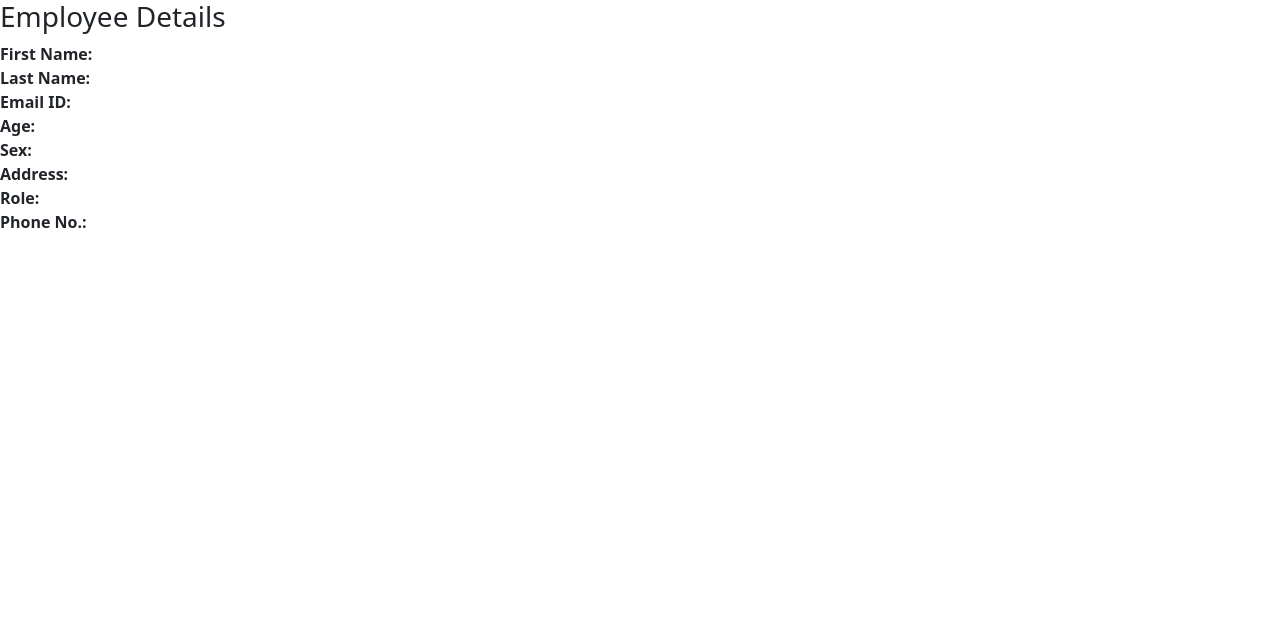
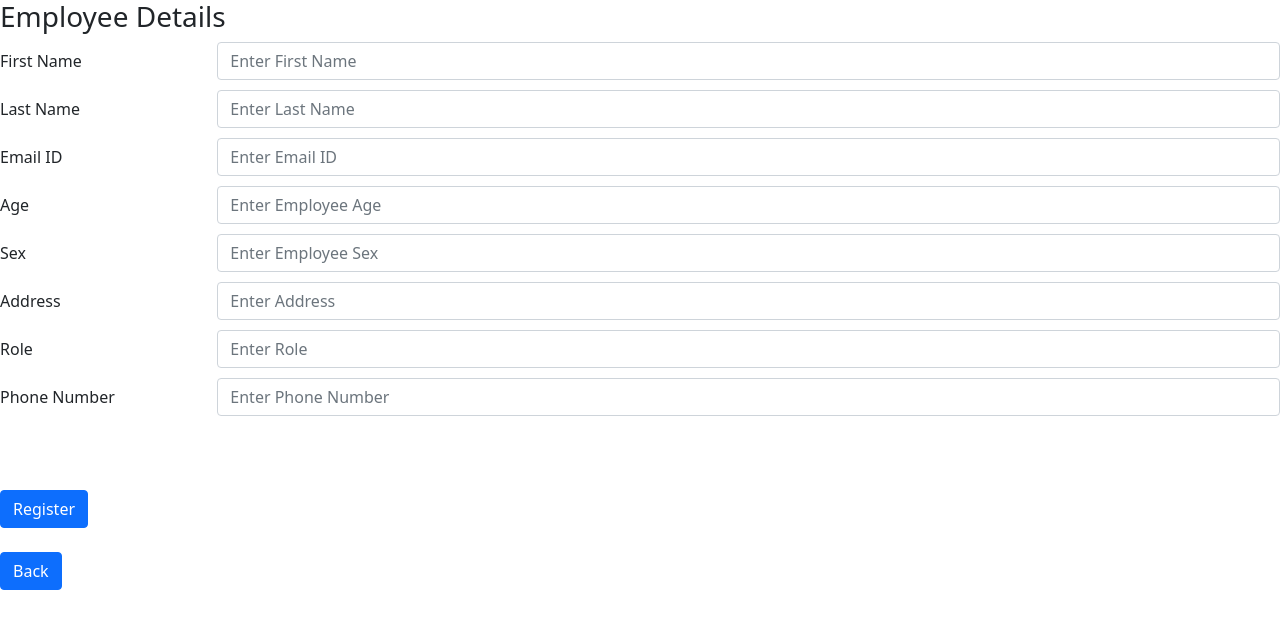
Before and after one commit to abhishekbhajantri/Professional-Consultancy-Service, an Angular app in the folder pcs-frontend/: page /employee-details/1 in a window 1280 px wide. Shown: the top 628 px of the page. Built offline with nearby package versions, Linux system fonts and the light colour scheme; no server answers.

Commit message:
Updation 1

```diff
--- a/pcs-frontend/src/app/employee-details/employee-details.component.html
+++ b/pcs-frontend/src/app/employee-details/employee-details.component.html
@@ -1,27 +1,142 @@
 <h3>Employee Details</h3>
-<div>
-    <div>
-        <label><b>First Name:</b></label> {{employee.firstName}}
+<div class="d-flex flex-row bd-highlight mb-3">
+    <div class="form-group row">
+        <!-- <label class="col-sm-2 col-form-label">Employee ID</label>
+        <div class="col-sm-10">
+          <input
+            type="text"
+            class="form-control"
+            [(ngModel)]="employeeId"
+            placeholder="Enter Employee ID"
+          />
+        </div> -->
+        <br><br>
+        <label class="col-sm-2 col-form-label">First Name</label>
+        <div class="col-sm-10">
+          <input
+            type="text"
+            class="form-control"
+            [(ngModel)]="employee.firstName"
+            placeholder="Enter First Name"
+          />
         </div>
-    <div>
-        <label><b>Last Name:</b></label> {{employee.lastName}}
+        <br><br>
+        <label class="col-sm-2 col-form-label">Last Name</label>
+        <div class="col-sm-10">
+          <input
+            type="text"
+            class="form-control"
+            [(ngModel)]="employee.lastName"
+            placeholder="Enter Last Name"
+          />
         </div>
-    <div>
-        <label><b>Email ID:</b></label> {{employee.emailId}}
+        <br><br>
+        <label class="col-sm-2 col-form-label">Email ID</label>
+        <div class="col-sm-10">
+          <input
+            type="text"
+            class="form-control"
+            [(ngModel)]="employee.emailId"
+            placeholder="Enter Email ID"
+          />
         </div>
-    <div>
-        <label><b>Age:</b></label> {{employee.age}}
+        <br><br>
+        <label class="col-sm-2 col-form-label">Age</label>
+        <div class="col-sm-10">
+          <input
+            type="text"
+            class="form-control"
+            [(ngModel)]="employee.age"
+            placeholder="Enter Employee Age"
+          />
         </div>
-    <div>
-        <label><b>Sex:</b></label> {{employee.sex}}
+        <br><br>
+        <label class="col-sm-2 col-form-label">Sex</label>
+        <div class="col-sm-10">
+          <input
+            type="text"
+            class="form-control"
+            [(ngModel)]="employee.sex"
+            placeholder="Enter Employee Sex"
+          />
         </div>
-    <div>
-        <label><b>Address:</b></label> {{employee.address}}
+        <br><br>
+        <label class="col-sm-2 col-form-label">Address</label>
+        <div class="col-sm-10">
+          <input
+            type="text"
+            class="form-control"
+            [(ngModel)]="employee.address"
+            placeholder="Enter Address"
+          />
         </div>
-    <div>
-        <label><b>Role:</b></label> {{employee.role}}
+        <br><br>
+        <label class="col-sm-2 col-form-label">Role</label>
+        <div class="col-sm-10">
+          <input
+            type="text"
+            class="form-control"
+            [(ngModel)]="employee.role"
+            placeholder="Enter Role"
+          />
         </div>
-    <div>
-        <label><b>Phone No.:</b></label> {{employee.phoneNo}}
+        <br><br>
+        <label class="col-sm-2 col-form-label">Phone Number</label>
+        <div class="col-sm-10">
+          <input
+            type="text"
+            class="form-control"
+            [(ngModel)]="employee.phoneNo"
+            placeholder="Enter Phone Number"
+          />
+        </div>
+        <br><br>
+
+        <!-- <label class="col-sm-2 col-form-label">Username</label>
+        <div class="col-sm-10">
+          <input
+            type="text"
+            class="form-control"
+            [(ngModel)]="username"
+            placeholder="Enter Username"
+          />
+        </div>
+        <br><br>
+
+        <label class="col-sm-2 col-form-label">New Password</label>
+        <div class="col-sm-10">
+          <input
+            type="password"
+            class="form-control"
+            [(ngModel)]="password"
+            placeholder="Enter New Password"
+          />
+        </div>
+        <br><br>
+
+        <label class="col-sm-2 col-form-label">Reenter Password</label>
+        <div class="col-sm-10">
+            <input
+              type="password"
+              class="form-control"
+              [(ngModel)]="password2"
+              placeholder="Reenter Password"
+            />
+          </div> -->
+          <br><br>
     </div>
 </div>
+
+  <button
+    (click)="Register()"
+    class="btn btn-primary"
+  >
+    Register
+  </button>
+  <br><br>
+  <button
+    (click)="GoBack()"
+    class="btn btn-primary"
+  >
+    Back
+  </button>
```
Lines whose indentation alone changed are shown as unchanged.
